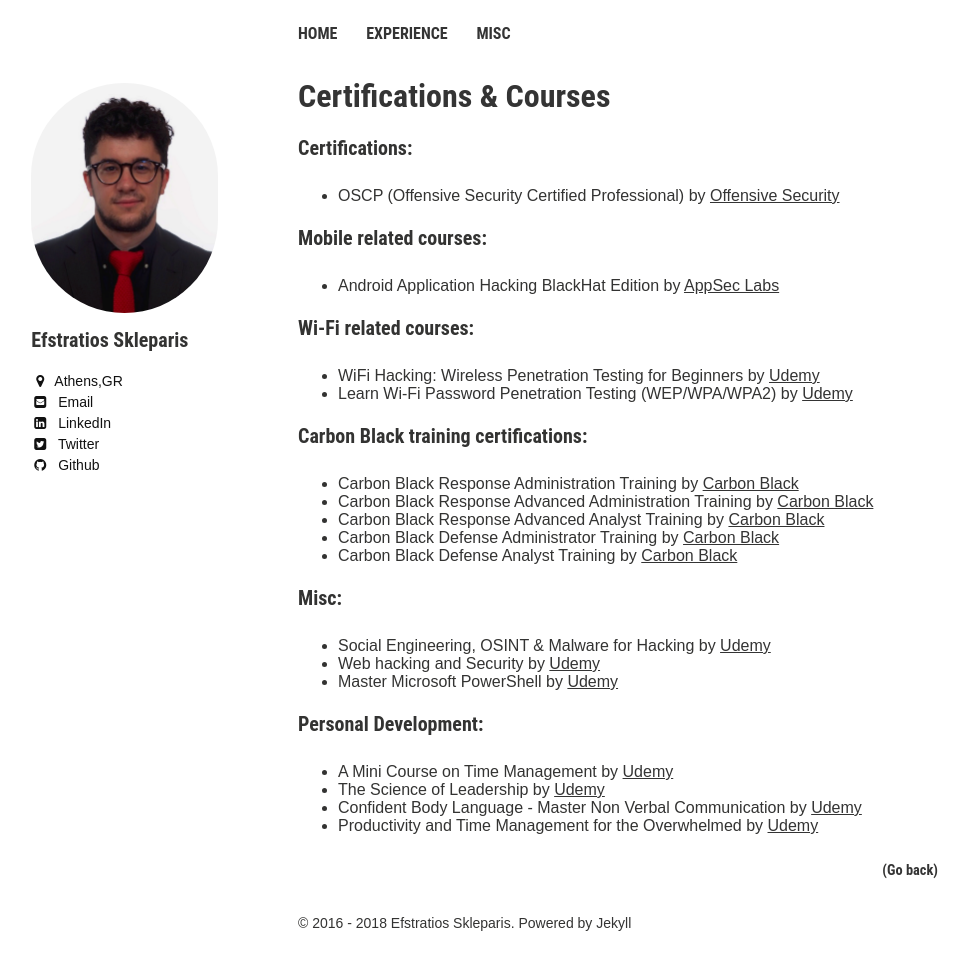
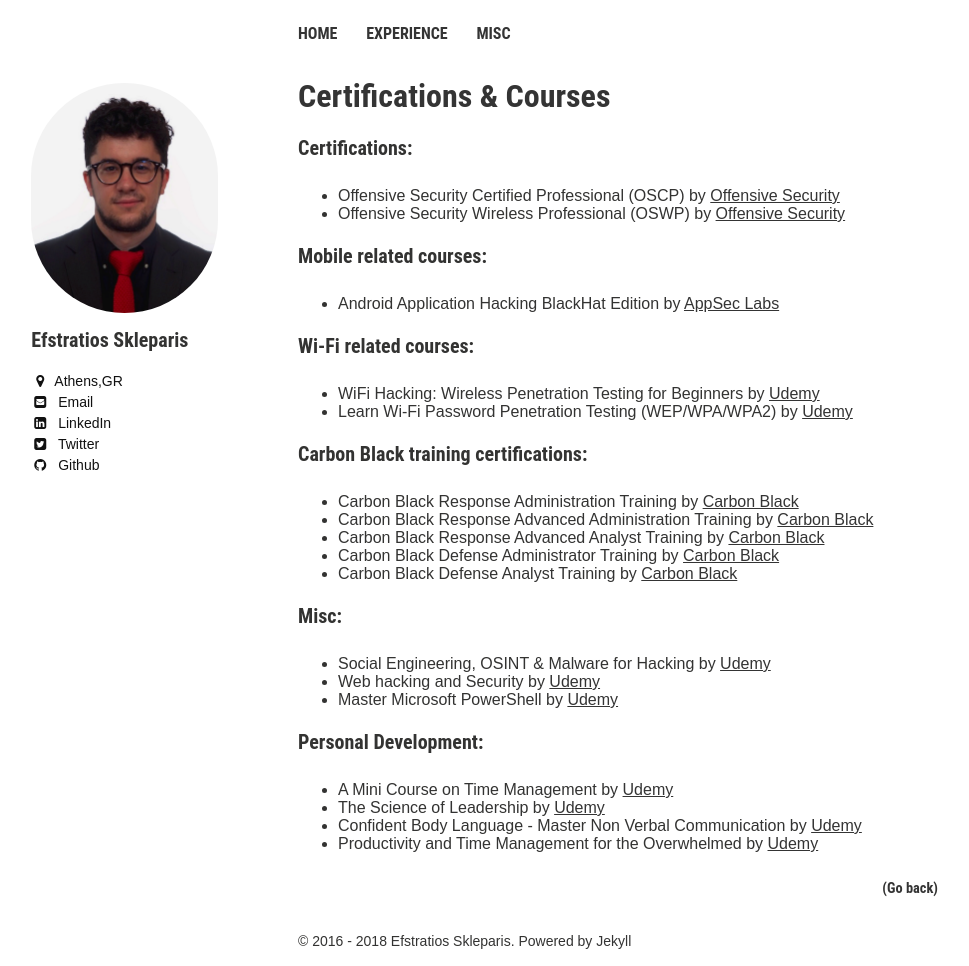
Before and after one commit to efstratios/efstratios.github.io, a Jekyll site: the page built from certs/index.md, in a window 1280 px wide. Shown: the whole page, without its empty margins (22-991 px from the left). Built offline with Jekyll 4.4.1, drawn with Linux system fonts in a browser that asks for light colours.

Commit message:
new certification - OSWP

```diff
--- a/certs/index.md
+++ b/certs/index.md
@@ -6,7 +6,8 @@
 ---
 
 ### Certifications:
-* OSCP (Offensive Security Certified Professional) by [Offensive Security](https://www.offensive-security.com/){:target="_blank" rel="noopener"}
+* Offensive Security Certified Professional (OSCP) by [Offensive Security](https://www.offensive-security.com/){:target="_blank" rel="noopener"}
+* Offensive Security Wireless Professional (OSWP) by [Offensive Security](https://www.offensive-security.com/){:target="_blank" rel="noopener"}
 
 ###	Mobile related courses:
 
```
Also changed, not shown: 1 other file.
